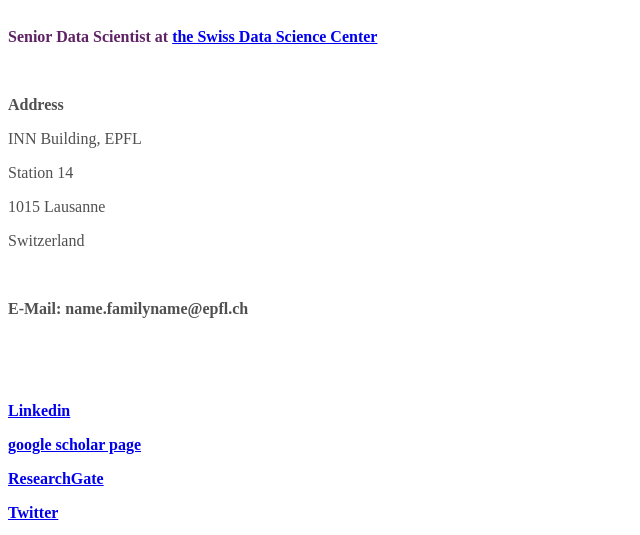
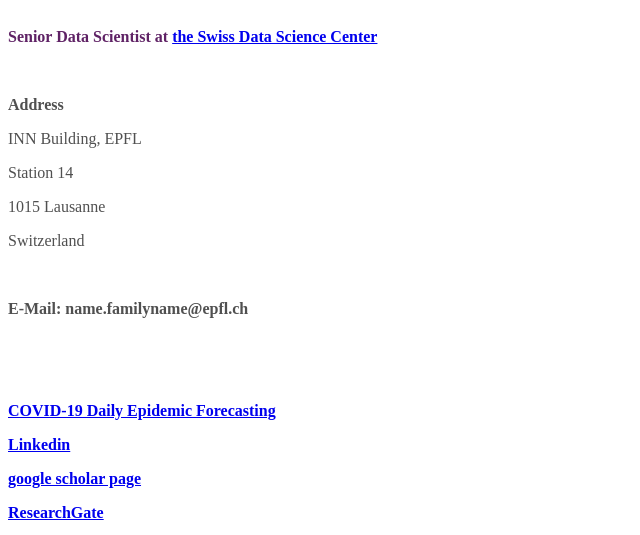
Before and after one commit to ekkrym/ekkrym.github.io, a plain HTML site: page index.html in a window 1280 px wide. Shown: the part 259-794 px from the top of the page, without its empty margins (0-640 px from the left). Drawn offline with Linux system fonts and the light colour scheme.

Commit message:
Update index.html

```diff
--- a/index.html
+++ b/index.html
@@ -13,6 +13,7 @@
 <p><span style="color: #505050;"><strong>E-Mail: name.familyname@epfl.ch</strong></span></p>
 <p>&nbsp;</p>
 <p>&nbsp;</p>
+<p><span style="color: #606060;"><strong><a href="https://renkulab.shinyapps.io/COVID-19-Epidemic-Forecasting/">COVID-19 Daily Epidemic Forecasting </a></strong></span></p>
 <p><span style="color: #606060;"><strong><a href="https://www.linkedin.com/in/ekkrym/">Linkedin </a></strong></span></p>
 <p><span style="color: #606060;"><strong><a href="https://scholar.google.de/citations?hl=ru&amp;user=4N0hFQoAAAAJ&amp;view_op=list_works&amp;gmla=AJsN-F6rizbZHmEk8fW0iqlOMR1lctN_JAJiiO2wscVAJIkA44A6U2EEDkpuHlbwBLuEA5uVQV_c8QnCBzmXnTerUYZ6GLRV4O-B-b8kEThVGkyrkMCsk9TGvH06GKfIxmBt4jBbBj08Kg2JKWJ1KxqQ_u7KnAklVg">google scholar page</a></strong></span></p>
 <p><span style="color: #606060;"><strong><a href="https://www.researchgate.net/profile/Ekaterina_Krymova2">ResearchGate </a></strong></span></p>
```
